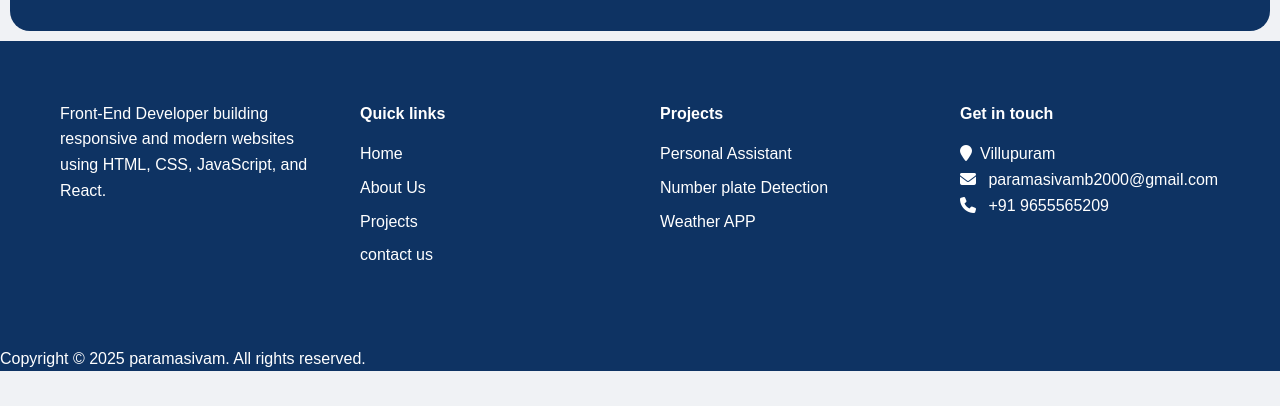
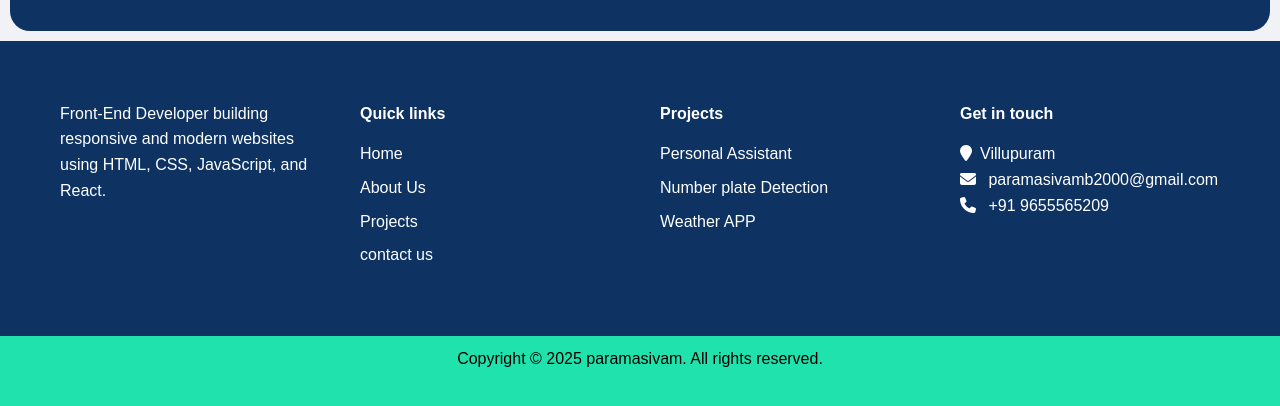
Before and after one commit to paramasivam2709/freloncer, a plain HTML site: page index.html in a window 1280 px wide. Shown: the part 942-1348 px from the top of the page. Before the commit the page ends 1313 px from the top, so only its background shows below. Drawn offline with Linux system fonts and the light colour scheme.

Commit message:
Update style.css

```diff
--- a/style.css
+++ b/style.css
@@ -223,7 +223,12 @@ footer {
   text-decoration: underline;
 }
 
-
+.footer-bottom {
+  background-color: #20e2ad;
+  text-align: center;
+  color:black;
+  height: 70px;
+}
 
 .footer-section button {
   background-color: #20e2ad;
```
